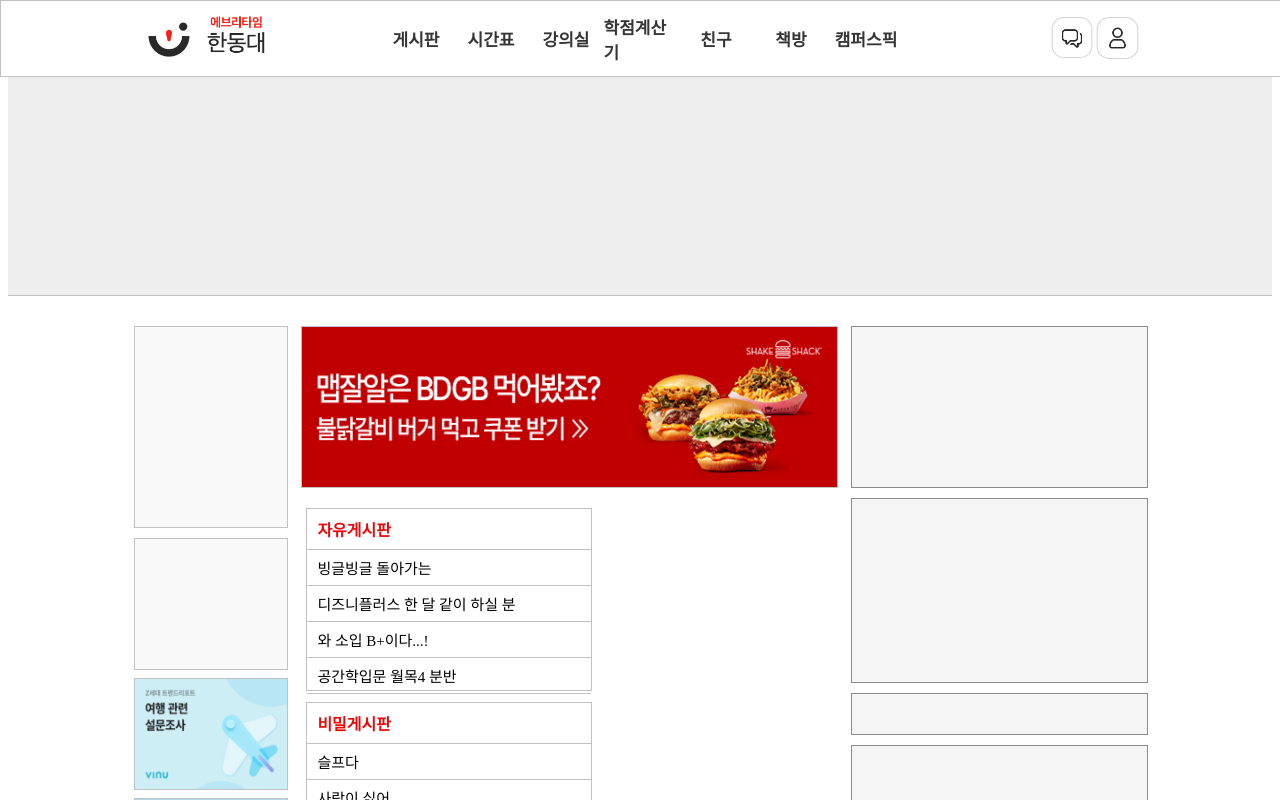
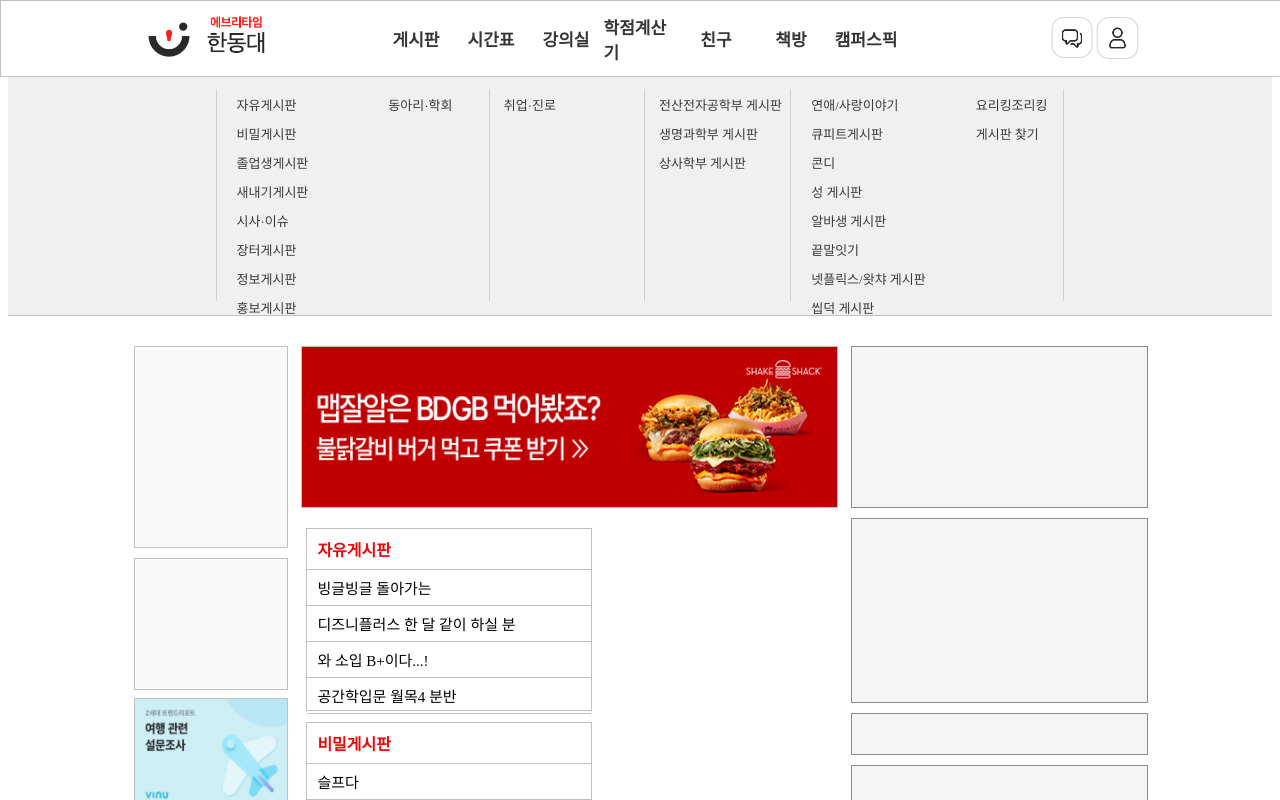
Before and after one commit to YearaChoi/2024-summer-webcamp, a React (Create React App) app: page / in a window 1280 px wide. Shown: the top 800 px of the page. Built offline with nearby package versions, Linux system fonts and the light colour scheme.

Commit message:
style: 게시판 종류 선택 컴포넌트 스타일 작업

```diff
--- a/src/components/BoardNameList.jsx
+++ b/src/components/BoardNameList.jsx
@@ -2,7 +2,55 @@
 import styled from "styled-components";
 
 function BoardNameList() {
-  return <Wrapper></Wrapper>;
+  return (
+    <Wrapper>
+      <Contents>
+        <Part1>
+          <p1>
+            <Text>자유게시판</Text>
+            <Text>비밀게시판</Text>
+            <Text>졸업생게시판</Text>
+            <Text>새내기게시판</Text>
+            <Text>시사·이슈</Text>
+            <Text>장터게시판</Text>
+            <Text>정보게시판</Text>
+            <Text>홍보게시판</Text>
+          </p1>
+          <p2>
+            <Text>동아리·학회</Text>
+          </p2>
+        </Part1>
+        <Part2>
+          <div>
+            <Text>취업·진로</Text>
+          </div>
+        </Part2>
+        <Part3>
+          <div>
+            <Text>전산전자공학부 게시판</Text>
+            <Text>생명과학부 게시판</Text>
+            <Text>상사학부 게시판</Text>
+          </div>
+        </Part3>
+        <Part4>
+          <p1>
+            <Text>연애/사랑이야기</Text>
+            <Text>큐피트게시판</Text>
+            <Text>콘디</Text>
+            <Text>성 게시판</Text>
+            <Text>알바생 게시판</Text>
+            <Text>끝말잇기</Text>
+            <Text>넷플릭스/왓챠 게시판</Text>
+            <Text>씹덕 게시판</Text>
+          </p1>
+          <p2>
+            <Text>요리킹조리킹</Text>
+            <Text>게시판 찾기</Text>
+          </p2>
+        </Part4>
+      </Contents>
+    </Wrapper>
+  );
 }
 
 export default BoardNameList;
@@ -10,6 +58,79 @@
 const Wrapper = styled.div`
   border-bottom: 0.9px solid #c2c1c1;
   margin-top: 75px;
-  height: 220px;
-  background-color: #eeeeee;
+  height: 240px;
+  background-color: #f0f0f0;
+  display: flex;
+  justify-content: center;
+  align-items: center;
 `;
+
+const Contents = styled.div`
+  border-left: 0.9px solid #d0d0d0;
+  border-right: 0.9px solid #d0d0d0;
+  width: 67%;
+  height: 88%;
+  display: flex;
+`;
+
+const Text = styled.div`
+  font-size: 13px;
+  cursor: pointer;
+  margin-bottom: 10px;
+  color: #3a3a3a;
+
+  &:hover {
+    color: #f40b0b;
+  }
+`;
+
+const Part1 = styled.div`
+  border-right: 0.9px solid #d0d0d0;
+  width: 300px;
+  display: flex;
+
+  p1 {
+    margin-left: 20px;
+    margin-top: 6px;
+  }
+
+  p2 {
+    margin-left: 80px;
+    margin-top: 6px;
+  }
+`;
+
+const Part2 = styled.div`
+  border-right: 0.9px solid #d0d0d0;
+  width: 170px;
+
+  div {
+    margin-left: 7px;
+    margin-top: 6px;
+  }
+`;
+
+const Part3 = styled.div`
+  border-right: 0.9px solid #d0d0d0;
+  width: 160px;
+
+  div {
+    margin-left: 7px;
+    margin-top: 6px;
+  }
+`;
+
+const Part4 = styled.div`
+  width: 300px;
+  display: flex;
+
+  p1 {
+    margin-left: 20px;
+    margin-top: 6px;
+  }
+
+  p2 {
+    margin-left: 50px;
+    margin-top: 6px;
+  }
+`;
```
